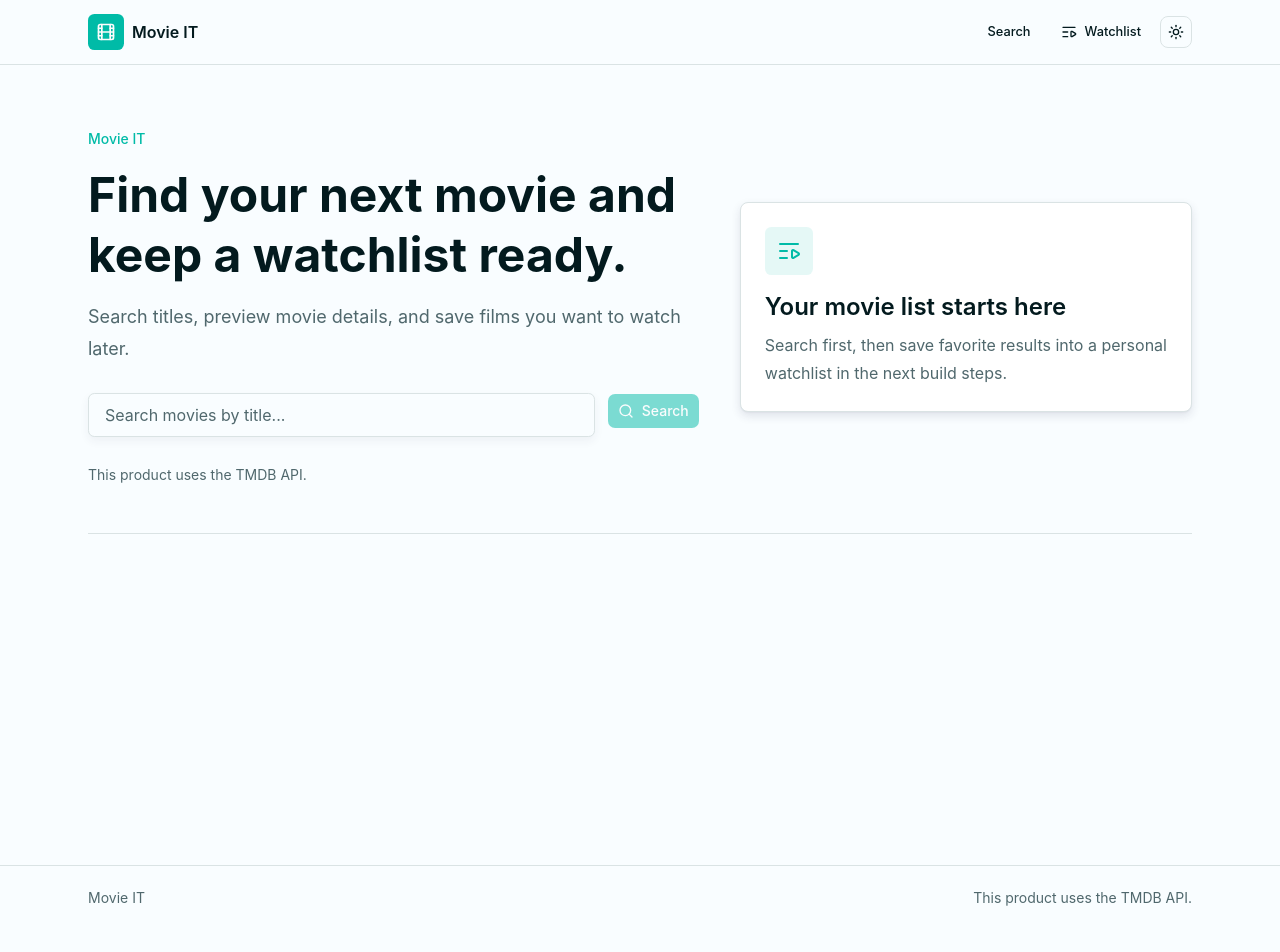
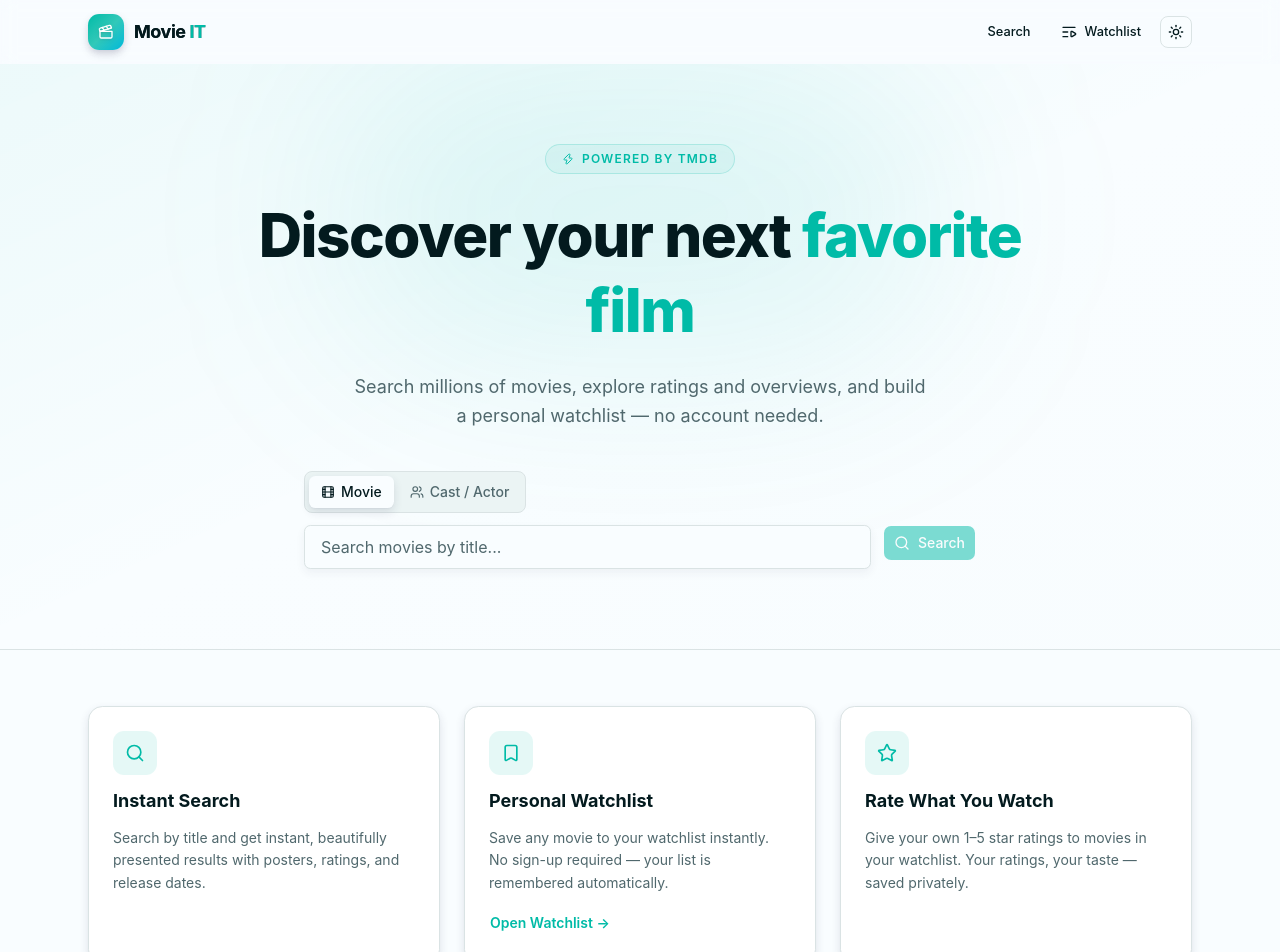
Before and after one commit to pilijc/nextjs-api, a Next.js app: page / in a window 1280 px wide. Shown: the top 952 px of the page. Before the commit the page ends 930 px from the top, so only its background shows below. Built offline with nearby package versions, Linux system fonts and the light colour scheme; no server answers.

Commit message:
complete

```diff
--- a/src/app/page.tsx
+++ b/src/app/page.tsx
@@ -1,72 +1,97 @@
-import Link from "next/link"
-import { Search, ListVideo } from "lucide-react"
-import { Button } from "@/components/ui/button"
 import { Suspense } from "react"
 import { SearchBar } from "@/components/search-bar"
 import { TrendingCarousel } from "@/components/trending-carousel"
 import { getTrendingMovies } from "@/services/tmdb.service"
+import { Search, Bookmark, Star, Zap } from "lucide-react"
+import Link from "next/link"
+import { Button } from "@/components/ui/button"
 
 function SearchBarFallback() {
-  return <div className="h-11 w-full max-w-2xl rounded-md border bg-muted animate-pulse" />
+  return <div className="h-12 w-full rounded-full border bg-muted animate-pulse" />
 }
-import { Separator } from "@/components/ui/separator"
 
 /**
- * Renders the movie finder homepage with the initial search entry point.
+ * Renders the Movie IT homepage with the trending hero carousel and search section.
  */
 export default async function Page() {
-  let trendingMovies = [];
+  let trendingMovies: Awaited<ReturnType<typeof getTrendingMovies>>["results"] = [];
   try {
     const data = await getTrendingMovies();
     trendingMovies = data.results;
   } catch (error) {
     console.error("Failed to fetch trending movies");
   }
+
   return (
-    <div className="flex flex-col w-full min-h-screen pb-12">
+    <div className="flex flex-col w-full min-h-screen">
       {/* Full-width Hero Slider */}
       {trendingMovies.length > 0 && (
         <TrendingCarousel movies={trendingMovies} />
       )}
 
-      {/* Main Content Area */}
-      <main className="mx-auto flex w-full max-w-6xl flex-col px-4 pt-12 sm:px-6 lg:pt-16">
-        <section className="grid gap-10 lg:grid-cols-[1.15fr_0.85fr] lg:items-center">
-          <div className="space-y-7">
-            <div className="space-y-4">
-              <p className="text-sm font-medium text-primary">Movie IT</p>
-              <h1 className="max-w-3xl text-4xl font-bold leading-tight sm:text-5xl">
-                Find your next movie and keep a watchlist ready.
-              </h1>
-              <p className="max-w-2xl text-lg leading-8 text-muted-foreground">
-                Search titles, preview movie details, and save films you want to watch later.
-              </p>
+      {/* Search Section */}
+      <main className="w-full">
+        {/* Search Hero */}
+        <section className="relative overflow-hidden border-b">
+          {/* Subtle background pattern */}
+          <div className="absolute inset-0 bg-gradient-to-br from-primary/5 via-transparent to-secondary/5 pointer-events-none" />
+          <div className="absolute top-0 left-1/2 -translate-x-1/2 w-[600px] h-[300px] bg-primary/10 blur-[100px] rounded-full pointer-events-none" />
+
+          <div className="relative mx-auto max-w-4xl px-4 py-16 sm:px-6 sm:py-20 text-center">
+            <div className="inline-flex items-center gap-2 rounded-full border border-primary/20 bg-primary/5 px-4 py-1.5 text-xs font-semibold text-primary uppercase tracking-widest mb-6">
+              <Zap className="size-3" />
+              Powered by TMDB
             </div>
-
-            <Suspense fallback={<SearchBarFallback />}>
-              <SearchBar />
-            </Suspense>
-            <p className="text-sm text-muted-foreground">
-              This product uses the TMDB API.
+            <h1 className="text-4xl sm:text-5xl md:text-6xl font-extrabold tracking-tight mb-6 leading-tight">
+              Discover your next
+              <span className="text-primary"> favorite film</span>
+            </h1>
+            <p className="text-muted-foreground text-lg max-w-xl mx-auto mb-10 leading-relaxed">
+              Search millions of movies, explore ratings and overviews, and build a personal watchlist — no account needed.
             </p>
-          </div>
-
-          <div className="rounded-lg border bg-card p-6 text-card-foreground shadow-sm">
-            <div className="space-y-4">
-              <div className="flex size-12 items-center justify-center rounded-md bg-primary/10 text-primary">
-                <ListVideo className="size-6" aria-hidden="true" />
-              </div>
-              <div className="space-y-2">
-                <h2 className="text-2xl font-semibold">Your movie list starts here</h2>
-                <p className="leading-7 text-muted-foreground">
-                  Search first, then save favorite results into a personal watchlist in the next build steps.
-                </p>
-              </div>
+            <div className="max-w-2xl mx-auto">
+              <Suspense fallback={<SearchBarFallback />}>
+                <SearchBar />
+              </Suspense>
             </div>
           </div>
         </section>
 
-        <Separator className="my-12" />
+        {/* Features Strip */}
+        <section className="mx-auto max-w-6xl px-4 sm:px-6 py-14 grid grid-cols-1 sm:grid-cols-3 gap-6">
+          <div className="flex flex-col items-start gap-3 rounded-2xl border bg-card p-6 shadow-sm hover:shadow-md transition-shadow">
+            <div className="flex size-11 items-center justify-center rounded-xl bg-primary/10 text-primary">
+              <Search className="size-5" />
+            </div>
+            <h2 className="font-bold text-lg">Instant Search</h2>
+            <p className="text-sm text-muted-foreground leading-relaxed">
+              Search by title and get instant, beautifully presented results with posters, ratings, and release dates.
+            </p>
+          </div>
+
+          <div className="flex flex-col items-start gap-3 rounded-2xl border bg-card p-6 shadow-sm hover:shadow-md transition-shadow">
+            <div className="flex size-11 items-center justify-center rounded-xl bg-primary/10 text-primary">
+              <Bookmark className="size-5" />
+            </div>
+            <h2 className="font-bold text-lg">Personal Watchlist</h2>
+            <p className="text-sm text-muted-foreground leading-relaxed">
+              Save any movie to your watchlist instantly. No sign-up required — your list is remembered automatically.
+            </p>
+            <Button variant="ghost" className="px-0 text-primary hover:text-primary/80 hover:bg-transparent text-sm font-semibold" asChild>
+              <Link href="/watchlist">Open Watchlist →</Link>
+            </Button>
+          </div>
+
+          <div className="flex flex-col items-start gap-3 rounded-2xl border bg-card p-6 shadow-sm hover:shadow-md transition-shadow">
+            <div className="flex size-11 items-center justify-center rounded-xl bg-primary/10 text-primary">
+              <Star className="size-5" />
+            </div>
+            <h2 className="font-bold text-lg">Rate What You Watch</h2>
+            <p className="text-sm text-muted-foreground leading-relaxed">
+              Give your own 1–5 star ratings to movies in your watchlist. Your ratings, your taste — saved privately.
+            </p>
+          </div>
+        </section>
       </main>
     </div>
   )
--- a/src/app/search/page.tsx
+++ b/src/app/search/page.tsx
@@ -1,64 +1,128 @@
 import { Suspense } from "react";
 import { SearchBar } from "@/components/search-bar";
 import { MovieGrid } from "@/components/movie-grid";
-import { searchMovies } from "@/services/tmdb.service";
-import { Loader2 } from "lucide-react";
+import { searchMovies, searchPerson, getPersonMovieCredits } from "@/services/tmdb.service";
 import { MovieGridSkeleton } from "@/components/ui/skeleton-card";
-
 import { ErrorState } from "@/components/ui/error-state";
+import { EmptyState } from "@/components/ui/empty-state";
+import Image from "next/image";
+import { getPosterUrl } from "@/services/tmdb.service";
+import { Person, PersonMovieCredit } from "@/types/movie";
+import { Movie } from "@/types/movie";
 
 /**
- * Server component that fetches and displays search results.
+ * Renders movie search results.
  */
-async function SearchResults({ query }: { query: string }) {
-  if (!query) {
-    return null;
-  }
-
+async function MovieSearchResults({ query }: { query: string }) {
+  if (!query) return null;
   try {
     const data = await searchMovies(query);
+    if (data.results.length === 0) {
+      return <EmptyState title="No movies found" message={`No results for "${query}". Try a different title.`} />;
+    }
     return <MovieGrid movies={data.results} />;
-  } catch (error) {
-    return (
-      <ErrorState
-        title="Error fetching movies"
-        message="Please check your connection and try again."
-      />
-    );
+  } catch {
+    return <ErrorState title="Error fetching movies" message="Please check your connection and try again." />;
   }
 }
 
 /**
- * Renders the search page with results.
+ * Shows person cards from a cast/actor search.
  */
-export default async function SearchPage(props: { searchParams: Promise<{ query?: string }> }) {
+async function CastSearchResults({ query }: { query: string }) {
+  if (!query) return null;
+  try {
+    const data = await searchPerson(query);
+    if (data.results.length === 0) {
+      return <EmptyState title="No people found" message={`No cast members found for "${query}". Try a different name.`} />;
+    }
+    return (
+      <div className="flex flex-col gap-10">
+        {data.results.slice(0, 5).map(async (person: Person) => {
+          let credits: PersonMovieCredit[] = [];
+          try {
+            const creditData = await getPersonMovieCredits(person.id);
+            credits = creditData.cast
+              .filter((m) => m.poster_path)
+              .sort((a, b) => b.vote_average - a.vote_average)
+              .slice(0, 8);
+          } catch { /* silently ignore */ }
+
+          return (
+            <div key={person.id} className="flex flex-col gap-4">
+              {/* Person header */}
+              <div className="flex items-center gap-4">
+                <div className="relative size-16 shrink-0 overflow-hidden rounded-full bg-muted ring-2 ring-primary/20">
+                  {person.profile_path ? (
+                    <Image
+                      src={getPosterUrl(person.profile_path)}
+                      alt={person.name}
+                      fill
+                      className="object-cover"
+                    />
+                  ) : (
+                    <div className="flex h-full w-full items-center justify-center text-xl font-bold text-muted-foreground">
+                      {person.name[0]}
+                    </div>
+                  )}
+                </div>
+                <div>
+                  <h2 className="text-xl font-bold">{person.name}</h2>
+                  <p className="text-sm text-muted-foreground">{person.known_for_department}</p>
+                </div>
+              </div>
+
+              {/* Their filmography */}
+              {credits.length > 0 ? (
+                <MovieGrid movies={credits as unknown as Movie[]} />
+              ) : (
+                <p className="text-sm text-muted-foreground">No notable movies found.</p>
+              )}
+            </div>
+          );
+        })}
+      </div>
+    );
+  } catch {
+    return <ErrorState title="Error fetching cast" message="Please check your connection and try again." />;
+  }
+}
+
+/**
+ * Renders the search page, supporting both movie and cast search modes.
+ */
+export default async function SearchPage(props: {
+  searchParams: Promise<{ query?: string; type?: string }>;
+}) {
   const searchParams = await props.searchParams;
   const query = searchParams?.query || "";
+  const type = searchParams?.type === "cast" ? "cast" : "movie";
 
   return (
     <main className="mx-auto w-full max-w-6xl px-4 py-8 sm:px-6">
       <div className="mb-8 flex flex-col gap-4 sm:flex-row sm:items-center sm:justify-between">
         <div>
-          <h1 className="text-3xl font-bold">Search Movies</h1>
+          <h1 className="text-3xl font-bold">{type === "cast" ? "Search by Cast" : "Search Movies"}</h1>
           {query && (
             <p className="mt-1 text-muted-foreground">
-              Showing results for &quot;{query}&quot;
+              {type === "cast" ? "Movies featuring" : "Showing results for"} &quot;{query}&quot;
             </p>
           )}
         </div>
       </div>
 
       <div className="mb-8">
-        <Suspense fallback={<div className="h-11 w-full max-w-2xl rounded-md border bg-muted animate-pulse" />}>
+        <Suspense fallback={<div className="h-20 w-full max-w-2xl rounded-md border bg-muted animate-pulse" />}>
           <SearchBar defaultValue={query} />
         </Suspense>
       </div>
 
-      <Suspense
-        key={query}
-        fallback={<MovieGridSkeleton count={10} />}
-      >
-        <SearchResults query={query} />
+      <Suspense key={`${type}-${query}`} fallback={<MovieGridSkeleton count={10} />}>
+        {type === "cast" ? (
+          <CastSearchResults query={query} />
+        ) : (
+          <MovieSearchResults query={query} />
+        )}
       </Suspense>
     </main>
   );
--- a/src/components/app-navbar.tsx
+++ b/src/components/app-navbar.tsx
@@ -1,5 +1,5 @@
 import Link from "next/link"
-import { Film, ListVideo } from "lucide-react"
+import { Clapperboard, ListVideo } from "lucide-react"
 import { ModeToggle } from "@/components/mode-toggle"
 import { Button } from "@/components/ui/button"
 
@@ -8,13 +8,16 @@ import { Button } from "@/components/ui/button"
  */
 export function AppNavbar() {
   return (
-    <header className="sticky top-0 z-40 border-b bg-background/95 backdrop-blur supports-[backdrop-filter]:bg-background/80">
+    <header className="sticky top-0 z-40 backdrop-blur supports-[backdrop-filter]:bg-background/10 bg-transparent transition-colors duration-300">
       <div className="mx-auto flex h-16 w-full max-w-6xl items-center justify-between px-4 sm:px-6">
-        <Link href="/" className="flex items-center gap-2 font-semibold">
-          <span className="flex size-9 items-center justify-center rounded-md bg-primary text-primary-foreground">
-            <Film className="size-5" aria-hidden="true" />
+        <Link href="/" className="flex items-center gap-2.5 group">
+          {/* Gradient logo mark */}
+          <span className="relative flex size-9 items-center justify-center rounded-xl bg-gradient-to-br from-primary via-primary/80 to-cyan-500 shadow-lg shadow-primary/30 group-hover:shadow-primary/50 transition-shadow duration-300">
+            <Clapperboard className="size-4 text-white drop-shadow" aria-hidden="true" />
           </span>
-          <span>Movie IT</span>
+          <span className="font-bold text-lg tracking-tight bg-gradient-to-r from-foreground to-foreground/70 bg-clip-text">
+            Movie <span className="text-primary">IT</span>
+          </span>
         </Link>
 
         <nav className="flex items-center gap-2" aria-label="Main navigation">
--- a/src/components/search-bar.tsx
+++ b/src/components/search-bar.tsx
@@ -1,29 +1,60 @@
 "use client";
 
-import { Search } from "lucide-react";
+import { Search, Film, Users } from "lucide-react";
 import { Button } from "@/components/ui/button";
 import { useRouter, useSearchParams } from "next/navigation";
 import { FormEvent, useState } from "react";
+import { cn } from "@/lib/utils";
+
+type SearchType = "movie" | "cast";
 
 /**
- * A reusable search bar for querying movies.
+ * A reusable search bar for querying movies or cast members.
  */
 export function SearchBar({ defaultValue = "" }: { defaultValue?: string }) {
   const router = useRouter();
   const searchParams = useSearchParams();
   const [query, setQuery] = useState(defaultValue || searchParams.get("query") || "");
+  const [type, setType] = useState<SearchType>(
+    (searchParams.get("type") as SearchType) || "movie"
+  );
 
   const handleSearch = (e: FormEvent) => {
     e.preventDefault();
     if (query.trim()) {
-      router.push(`/search?query=${encodeURIComponent(query.trim())}`);
+      router.push(`/search?query=${encodeURIComponent(query.trim())}&type=${type}`);
     }
   };
 
   return (
-    <form onSubmit={handleSearch} className="flex w-full max-w-2xl flex-col gap-3 sm:flex-row">
+    <div className="flex w-full max-w-2xl flex-col gap-3">
+      {/* Type toggle tabs */}
+      <div className="flex gap-1 rounded-lg border bg-muted p-1 w-fit">
+        {([
+          { value: "movie", label: "Movie", icon: Film },
+          { value: "cast", label: "Cast / Actor", icon: Users },
+        ] as { value: SearchType; label: string; icon: React.ElementType }[]).map(({ value, label, icon: Icon }) => (
+          <button
+            key={value}
+            type="button"
+            onClick={() => setType(value)}
+            className={cn(
+              "flex items-center gap-1.5 px-3 py-1.5 rounded-md text-sm font-medium transition-all",
+              type === value
+                ? "bg-background text-foreground shadow-sm"
+                : "text-muted-foreground hover:text-foreground"
+            )}
+          >
+            <Icon className="size-3.5" />
+            {label}
+          </button>
+        ))}
+      </div>
+
+      {/* Search input */}
+      <form onSubmit={handleSearch} className="flex w-full flex-col gap-3 sm:flex-row">
         <label className="sr-only" htmlFor="movie-search">
-        Search movies by title
+          {type === "movie" ? "Search movies by title" : "Search by cast or actor name"}
         </label>
         <input
           id="movie-search"
@@ -31,7 +62,7 @@ export function SearchBar({ defaultValue = "" }: { defaultValue?: string }) {
           type="search"
           value={query}
           onChange={(e) => setQuery(e.target.value)}
-        placeholder="Search movies by title..."
+          placeholder={type === "movie" ? "Search movies by title..." : "Search by actor or cast name..."}
           className="min-h-11 flex-1 rounded-md border border-input bg-background px-4 text-base shadow-xs outline-none transition-colors placeholder:text-muted-foreground focus-visible:border-ring focus-visible:ring-[3px] focus-visible:ring-ring/50"
         />
         <Button type="submit" size="lg" className="gap-2" disabled={!query.trim()}>
@@ -39,5 +70,6 @@ export function SearchBar({ defaultValue = "" }: { defaultValue?: string }) {
           Search
         </Button>
       </form>
+    </div>
   );
 }
```
Also changed, not shown: src/components/trending-carousel.tsx (+4 -4 lines), src/services/tmdb.service.ts (+19 -1 lines), src/types/movie.ts (+32 -0 lines). Lines whose indentation alone changed are shown as unchanged.
